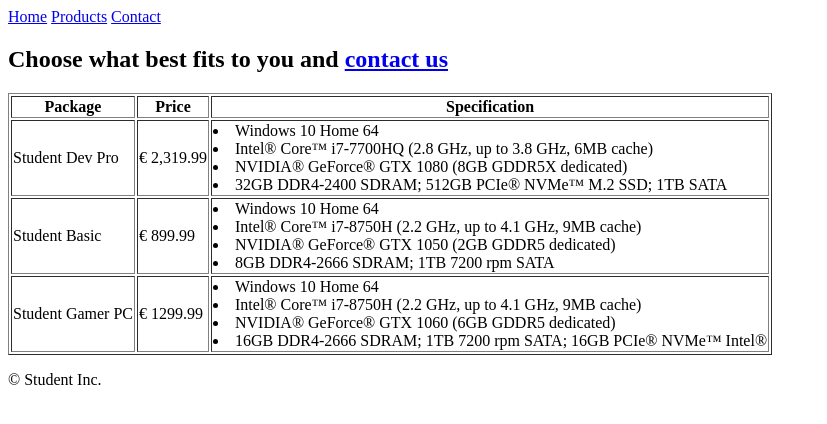
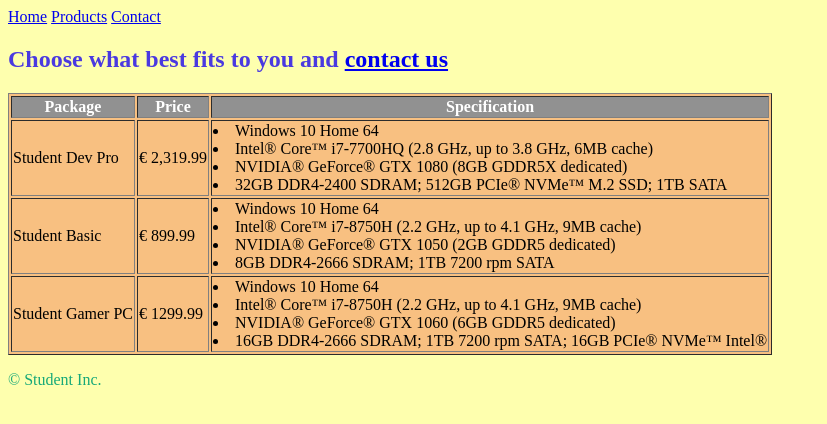
Before and after one commit to Anthony-Shoshi/homework-lecture-4, a plain HTML site: page product.html in a window 1280 px wide. Shown: the whole page, without its empty margins (0-827 px from the left). Drawn offline with Linux system fonts and the light colour scheme.

Commit message:
css file added, color, background color added

```diff
--- /dev/null
+++ b/css/ihavestyle.css
@@ -0,0 +1,28 @@
+body {
+    background-color: #feffae;
+}
+
+p {
+    color: #16a978;
+}
+
+h2 {
+    color: rgb(74, 57, 224);
+}
+
+table {
+    background-color: rgb(248, 192, 129);
+}
+
+table thead {
+    background-color: rgb(145, 145, 145);
+    color: #FFFFFF;
+}
+
+ul li {
+    color: rgb(212, 100, 48);
+}
+
+form {
+    background-color: rgb(136, 245, 181);
+}
--- a/product.html
+++ b/product.html
@@ -8,6 +8,7 @@
     <meta name="keywords" content="student, inc, computers, laptop, pc, product, online">
     <meta name="description" content="Student startup company for selling computers.">
     <title>A.S Gomes Computers | Products</title>
+    <link rel="stylesheet" href="./css/ihavestyle.css" type="text/css">
 </head>
 
 <body>
```
Also changed, not shown: contact.html (+1 -0 lines), index.html (+1 -0 lines).
